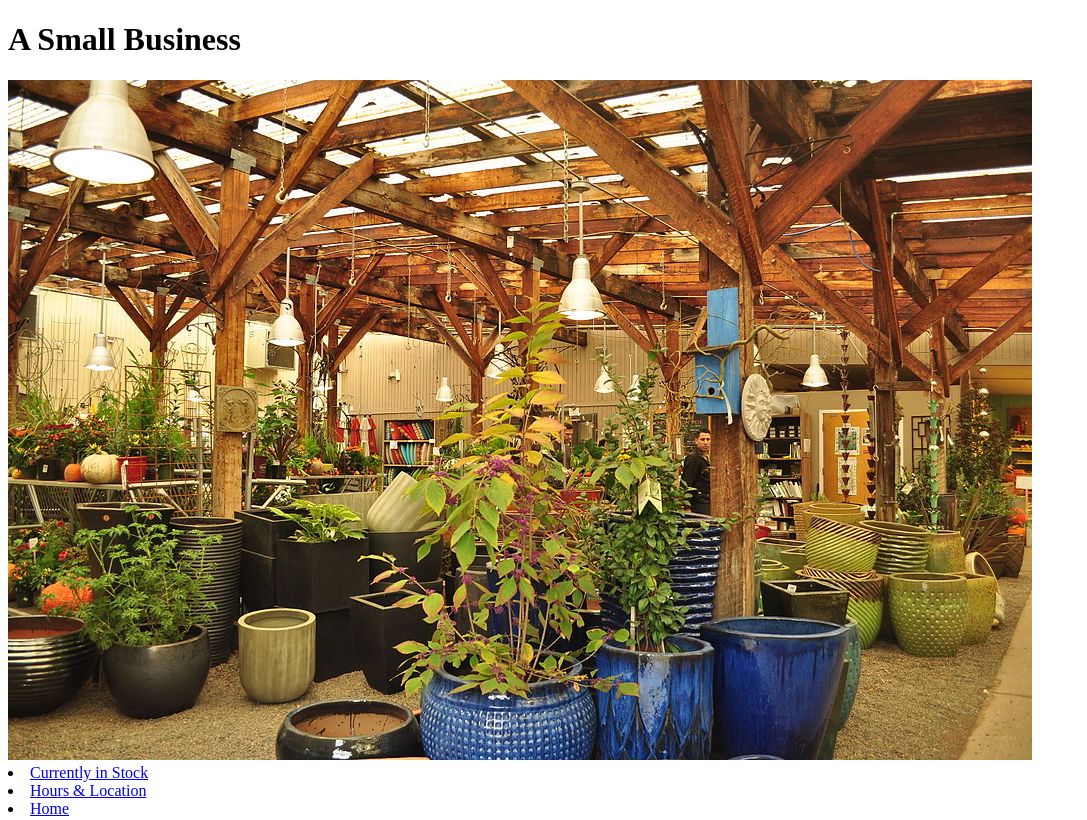
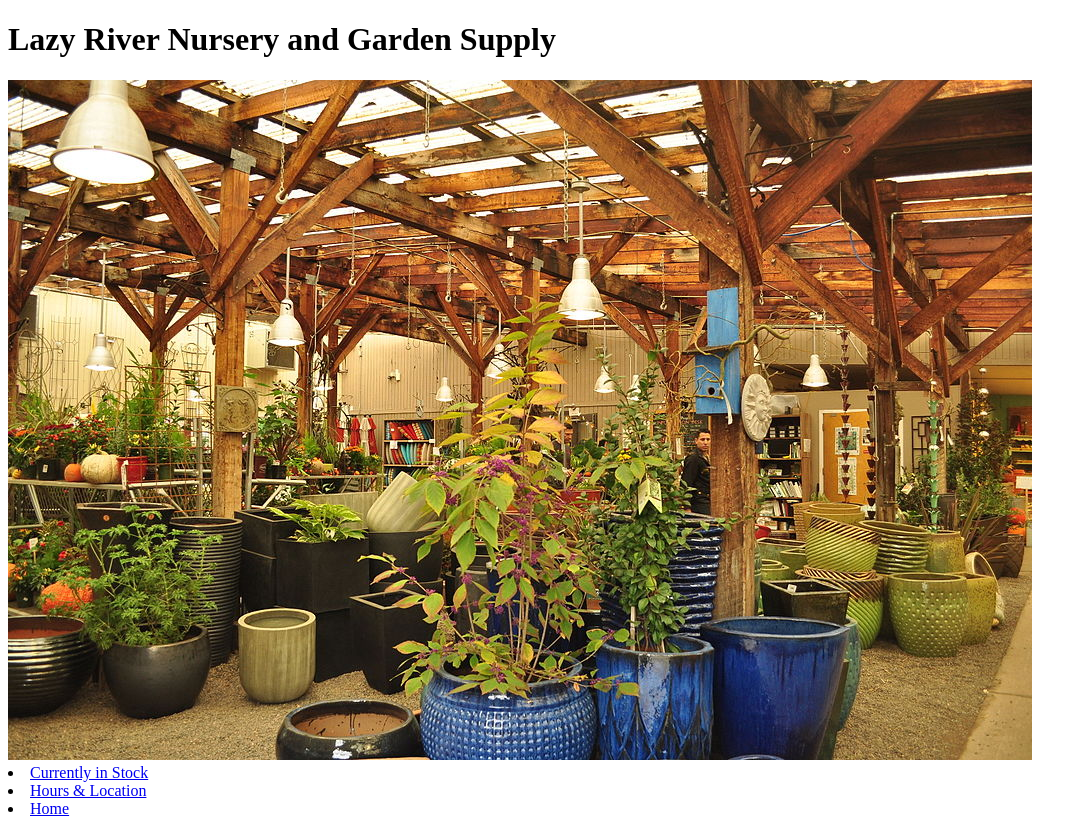
Before and after one commit to Momentum-Team-11/build-a-small-business-website-jocelyninlay, a plain HTML site: page index.html in a window 1280 px wide. Shown: the top 820 px of the page, without its empty margins (0-1087 px from the left). Drawn offline with Linux system fonts and the light colour scheme.

Commit message:
name of store updated

```diff
--- a/index.html
+++ b/index.html
@@ -2,11 +2,11 @@
 <html>
     <head>
         <meta charset="utf-8">
-    <title>My small business page</title>
+    <title>Lazy River Nursery and Garden Supply </title>
     </head>
     <body>
         <div class="hero">
-            <h1>A Small Business</h1>
+            <h1>Lazy River Nursery and Garden Supply</h1>
             <img class="hero" src="/starter_files/images/store-interior.jpg" alt="inside our store">
         </div>
 <nav class="nav-buttons">
```
Also changed, not shown: in-stock.html (+1 -1 lines), info.html (+1 -1 lines).
